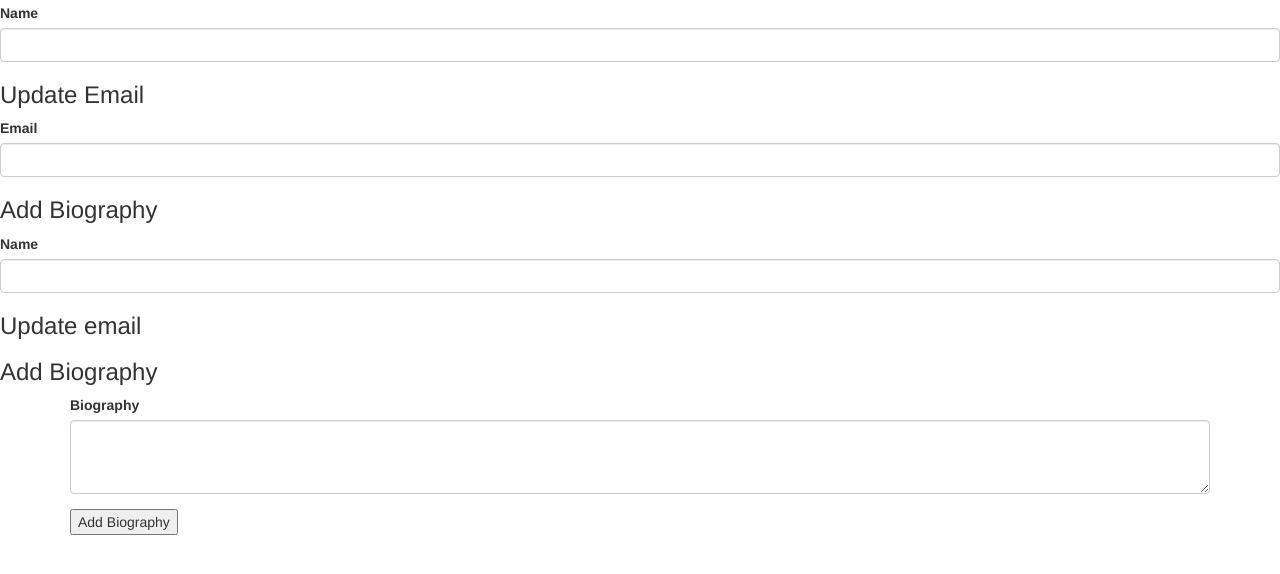
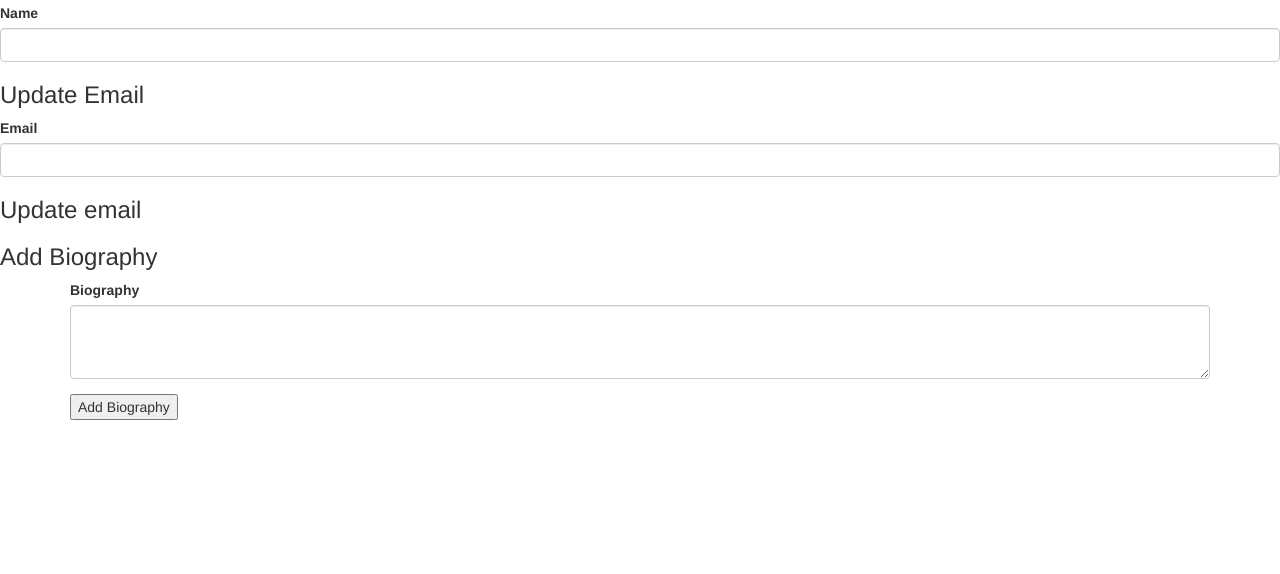
Before and after one commit to LindaEriksson87/BlogProject, a PHP site: page /settings.php in a window 1280 px wide. Shown: the part 192-766 px from the top of the page. Run offline with PHP 8.4, Linux system fonts and the light colour scheme.

Commit message:
settings page update - Aisling

```diff
--- a/View/settings.php
+++ b/View/settings.php
@@ -52,11 +52,6 @@ else
                 <input class="form-control" type="text" name="email" value="<?php if ( isset($_POST['email']) ) echo $_POST['email']; ?>">
                </div>
 
-        <h3>Add Biography</h3>
-            <div class="form-group">
-                <label for="bioraphy">Name</label>
-                <input class="form-control" type="text" name="biography" value="<?php if ( isset($_POST['biography']) ) echo $_POST['biography']; ?>">
-            </div>
 
         <h3>Update email</h3>
         <div><h3>Add Biography</h3>
```
